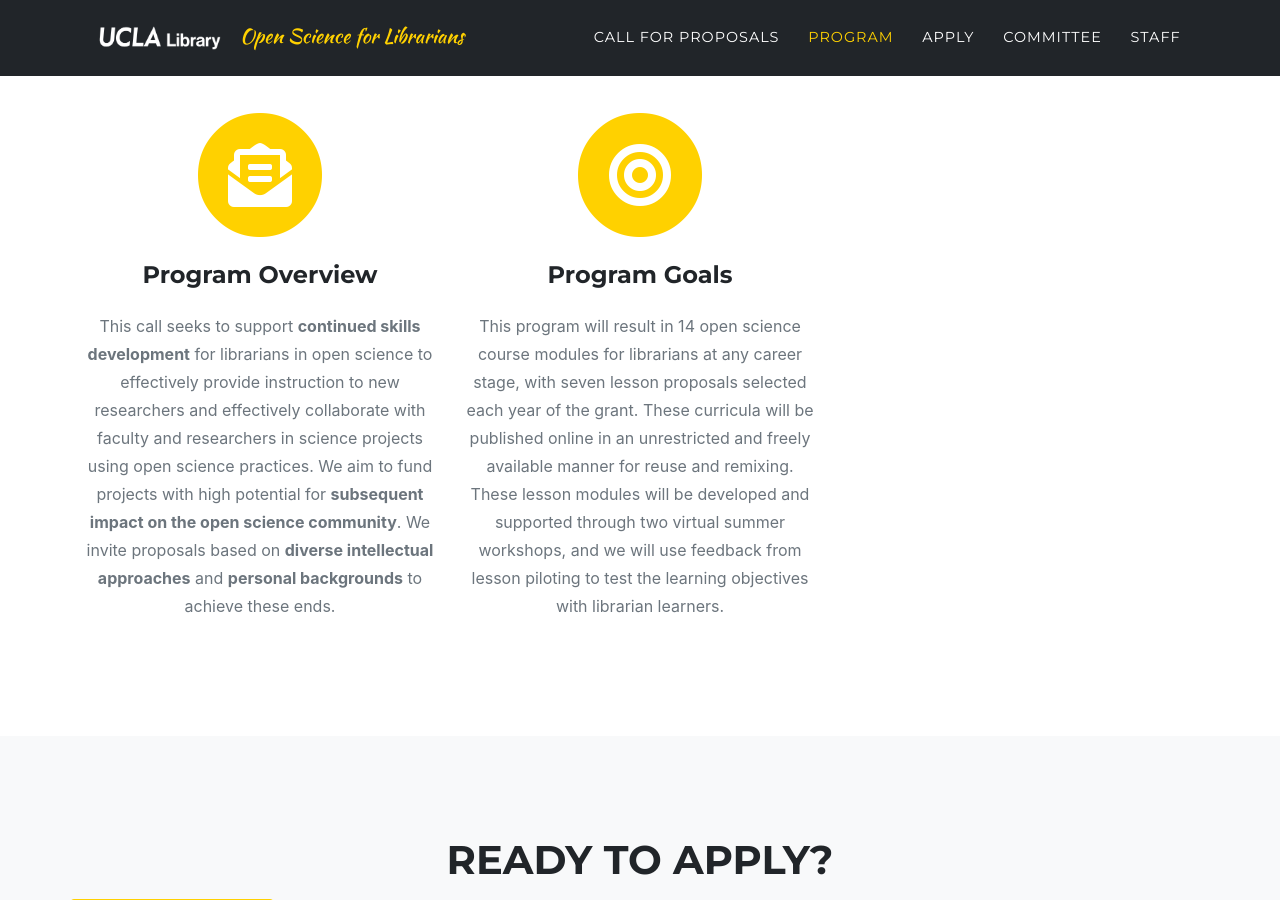
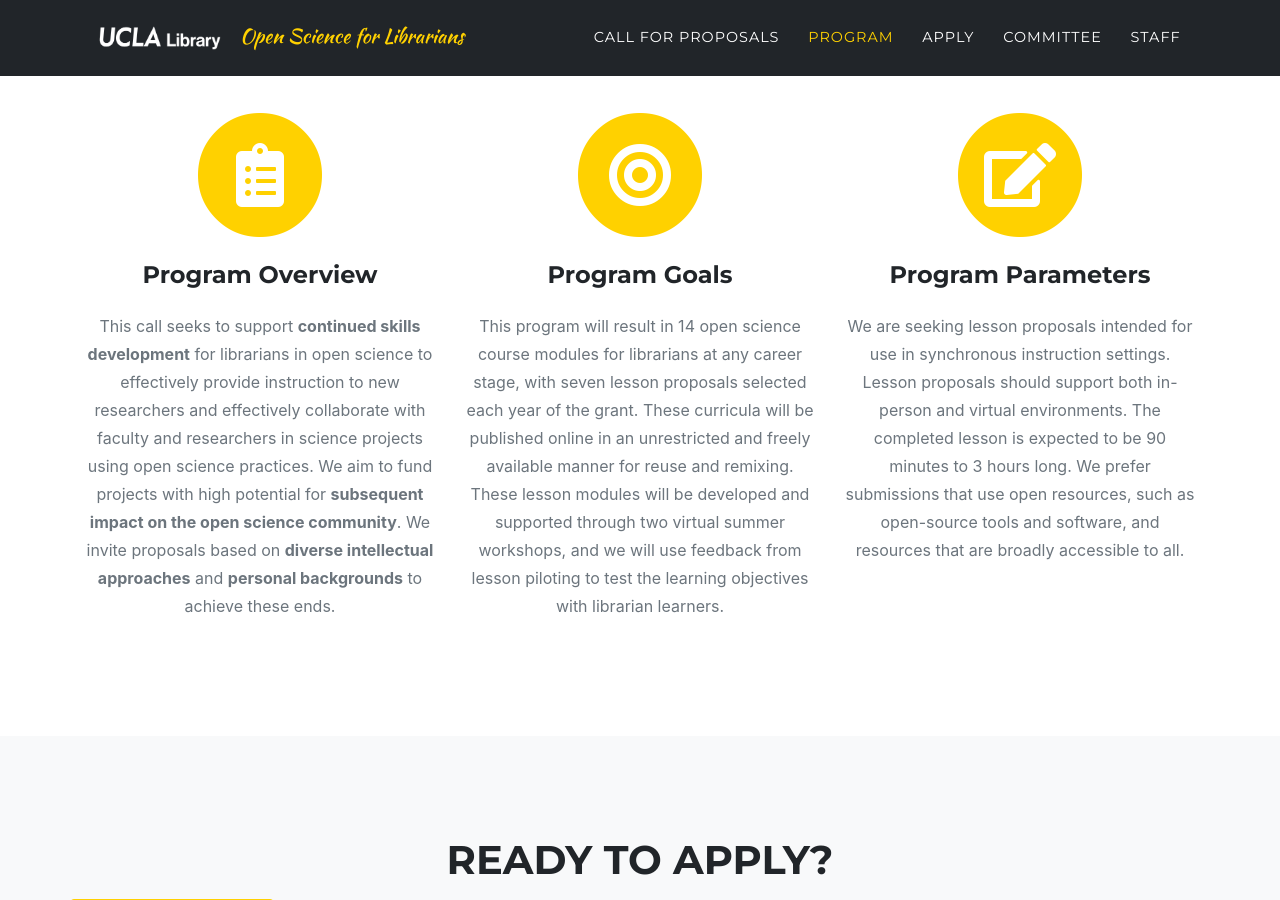
Before and after one commit to ucla-imls-open-sci/ucla-imls-open-sci.github.io, a Jekyll site: the page built from index.md, in a window 1280 px wide and 900 px high, scrolled down 1589 px. Built offline with Jekyll 4.4.1, drawn with Linux system fonts in a browser that asks for light colours; some web fonts are replaced; some of the changed text lies outside the part shown.

Commit message:
adding headshots

```diff
--- a/_data/sitetext.yml
+++ b/_data/sitetext.yml
@@ -35,13 +35,17 @@
     list:
       - title: "Program Overview"
         desc: "This call seeks to support **continued skills development** for librarians in open science to effectively provide instruction to new researchers and effectively collaborate with faculty and researchers in science projects using open science practices. We aim to fund projects with high potential for **subsequent impact on the open science community**. We invite proposals based on **diverse intellectual approaches** and **personal backgrounds** to achieve these ends. "
-        icon: fas fa-envelope-open-text
+        icon: fas fa-clipboard-list
       - title: "Program Goals"
         desc: "This program will result in 14 open science course modules for librarians at any career stage, with seven lesson proposals selected each year of the grant. These curricula will be published online in an unrestricted and freely available manner for reuse and remixing. These lesson modules will be developed and supported through two virtual summer workshops, and we will use feedback from lesson piloting to test the learning objectives with librarian learners."
         icon: fas fa-bullseye # find more at https://fontawesome.com/icons
+      - title: "Program Parameters"
+        desc: "We are seeking lesson proposals intended for use in synchronous instruction settings. Lesson proposals should support both in-person and virtual environments. The completed lesson is expected to be 90 minutes to 3 hours long. We prefer submissions that use open resources, such as open-source tools and software, and resources that are broadly accessible to all."
+        icon: fas fa-edit
 
   button:
     title: "Ready to Apply?"
+    text: "We will accept applications from one applicant or several applicants as a group. No specific professional qualifications are required. The deadline for submission is January 31st, 2023. Awards will be announced by April 30th, 2023."
     button: "Apply Now!"
     buttonlink: https://www.surveymonkey.com/r/63JTJSQ
 
@@ -107,7 +111,7 @@
 
       - name: "Cody Hennessey"
         role: University of Minnesota/Journalism and Digital Media Librarian
-        image: assets/img/committee/hennesy_2019_web.JPG
+        image: assets/img/committee/hennesy_2019_web-sml.png
         social:
           - url: chennesy@umn.edu
             icon: fas fa-envelope
@@ -116,7 +120,7 @@
 
       - name: "Elaine Westbrooks"
         role: Carl A. Kroch University Librarian, Cornell University Library
-        image: assets/img/committee/ElaineWestBrooks.jpg
+        image: assets/img/committee/ElaineWestBrooks-sml.png
         social:
           - url: elw25@cornell.edu
             icon: fas fa-envelope
@@ -141,6 +145,15 @@
           - url: https://www.linkedin.com/in/ypive
             icon: fab fa-linkedin-in
 
+      - name: "Jenny Muilenburg"
+        role:  Research Data Services Librarian
+        image: assets/img/committee/Jenny-Muilenburg-2015-web-sml.png
+        social:
+          - url: jmuil@uw.edu
+            icon: fas fa-envelope
+          - url: https://www.linkedin.com/in/jennifermuilenburg/
+            icon: fab fa-linkedin-in
+
 
 
   footer:
```
Also changed, not shown: assets/img/committee/ElaineWestBrooks-sml.png (added), assets/img/committee/ElaineWestBrooks.png (added), assets/img/committee/Jenny-Muilenburg-2015-web-sml.png (added), assets/img/committee/Jenny-Muilenburg-2015-web.png (added), assets/img/committee/hennesy_2019_web-sml.png (added), assets/img/committee/hennesy_2019_web.png (added).
